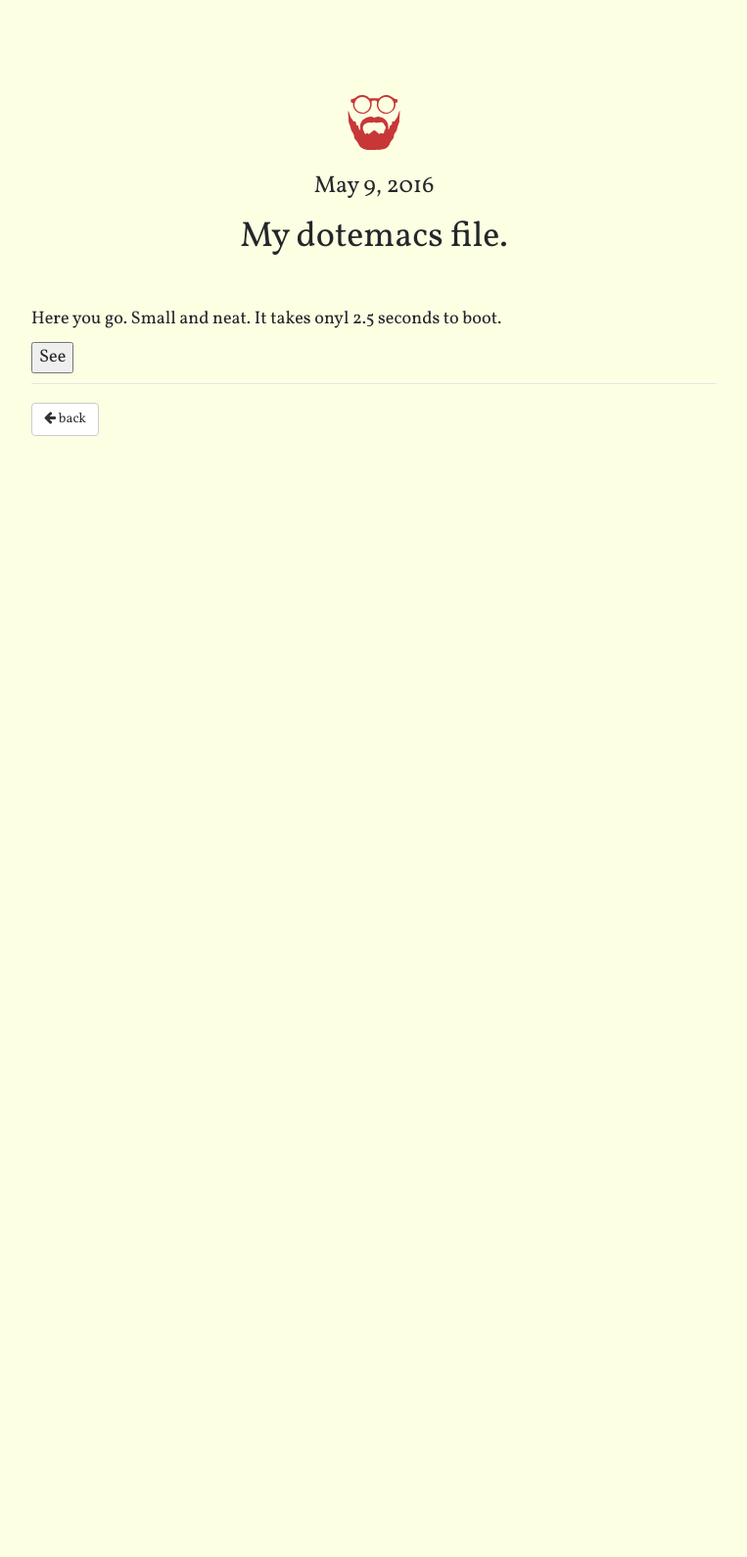
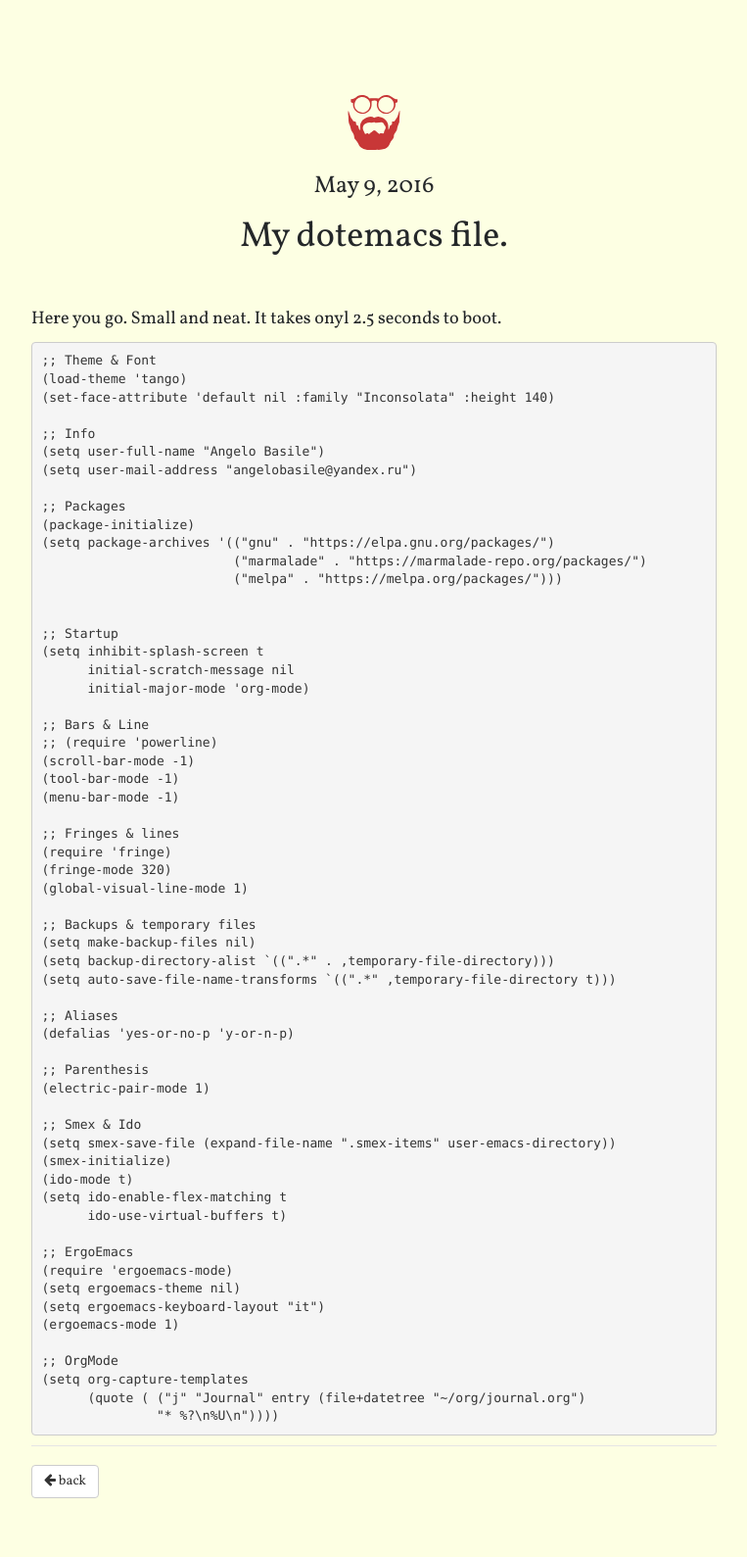
Before and after one commit to rs2/anbasile.github.io, a Jekyll site: the page built from _posts/2016-05-09-my-dotemacs-file.md, in a window 1280 px wide. Shown: the whole page at 98% size, without its empty margins (273-1036 px from the left). Built offline with Jekyll 4.4.1, drawn with Linux system fonts in a browser that asks for light colours; nearby versions of some CDN libraries; a style sheet for code colours, icons or effects is not loaded; before the commit the page ends 900 px from its top, so only the background shows below that.

Commit message:
Update 2016-05-09-my-dotemacs-file.md

````diff
--- a/_posts/2016-05-09-my-dotemacs-file.md
+++ b/_posts/2016-05-09-my-dotemacs-file.md
@@ -5,10 +5,6 @@ tags: emacs configuration
 ---
 
 Here you go. Small and neat. It takes onyl 2.5 seconds to boot.
-
-<button data-toggle="collapse" data-target="#emacsinit">See</button>
-
-<div id="emacsinit" class="collapse">
 
 ```common_lisp
 ;; Theme & Font
@@ -71,4 +67,3 @@ Here you go. Small and neat. It takes onyl 2.5 seconds to boot.
       (quote ( ("j" "Journal" entry (file+datetree "~/org/journal.org")
                "* %?\n%U\n"))))
 ```
-</div>
````
